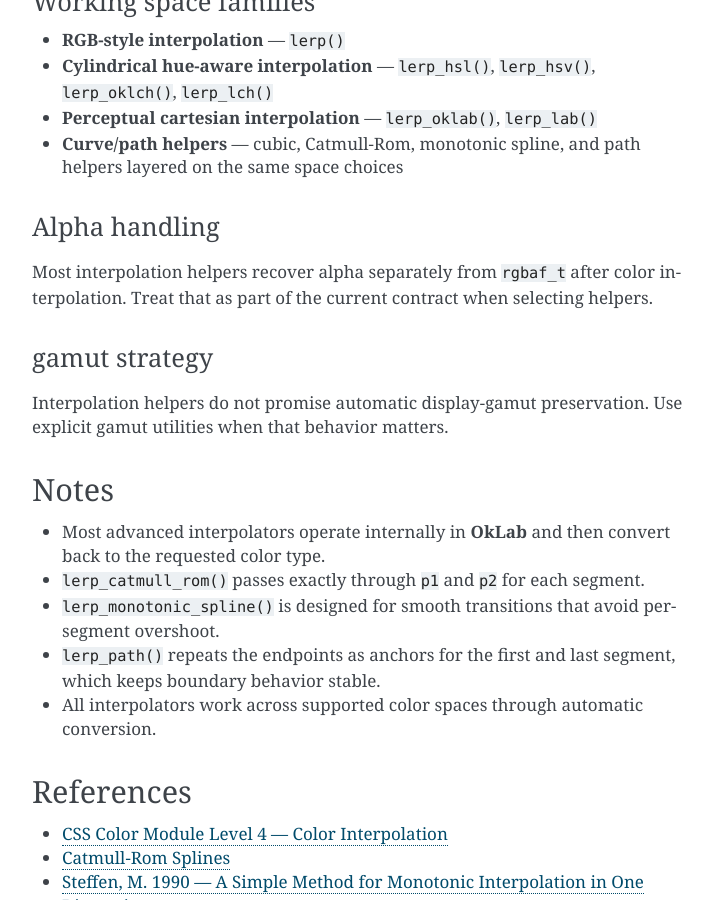
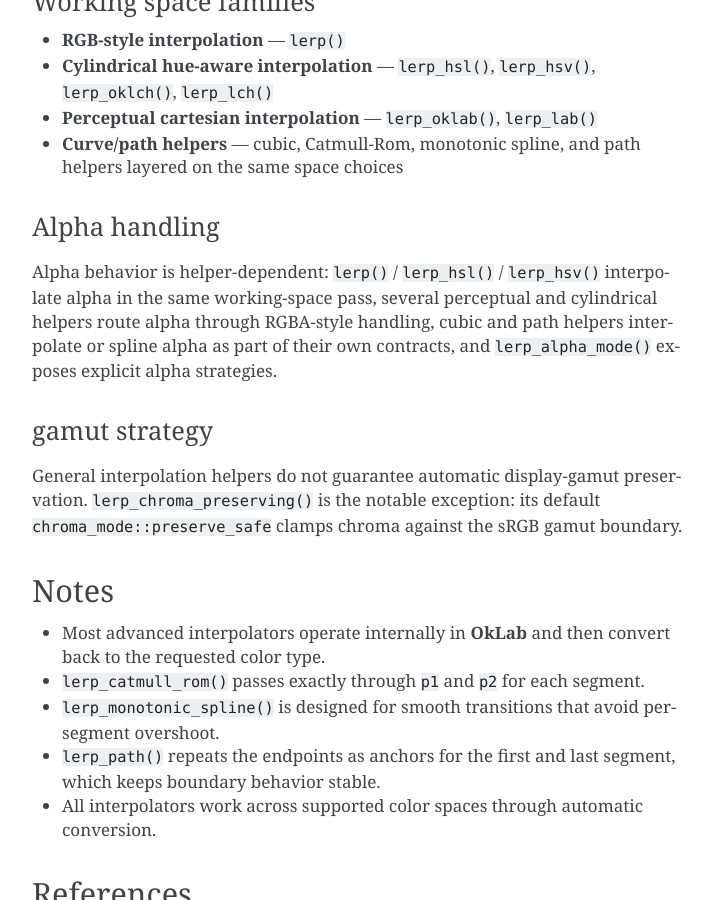
Before and after one commit to merlotqi/colorcpp, a Sphinx documentation site: the page built from docs/reference/interpolate.rst, in a window 1280 px wide and 900 px high, scrolled down 916 px. Shown: the whole window, without its empty margins (388-1101 px from the left). Built offline with Sphinx 7.4.7, drawn with Linux system fonts in a browser that asks for light colours.

Commit message:
docs: refine interpolate semantic notes

```diff
--- a/docs/reference/interpolate.rst
+++ b/docs/reference/interpolate.rst
@@ -45,14 +45,16 @@ Working space families
 Alpha handling
 ^^^^^^^^^^^^^^
 
-Most interpolation helpers recover alpha separately from ``rgbaf_t`` after color interpolation. Treat that as part of
-the current contract when selecting helpers.
+Alpha behavior is helper-dependent: ``lerp()`` / ``lerp_hsl()`` / ``lerp_hsv()`` interpolate alpha in the same
+working-space pass, several perceptual and cylindrical helpers route alpha through RGBA-style handling, cubic and path
+helpers interpolate or spline alpha as part of their own contracts, and ``lerp_alpha_mode()`` exposes explicit alpha
+strategies.
 
 gamut strategy
 ^^^^^^^^^^^^^^
 
-Interpolation helpers do not promise automatic display-gamut preservation. Use explicit gamut utilities when that
-behavior matters.
+General interpolation helpers do not guarantee automatic display-gamut preservation. ``lerp_chroma_preserving()`` is
+the notable exception: its default ``chroma_mode::preserve_safe`` clamps chroma against the sRGB gamut boundary.
 
 
 Notes
```
Also changed, not shown: 1 other file.
